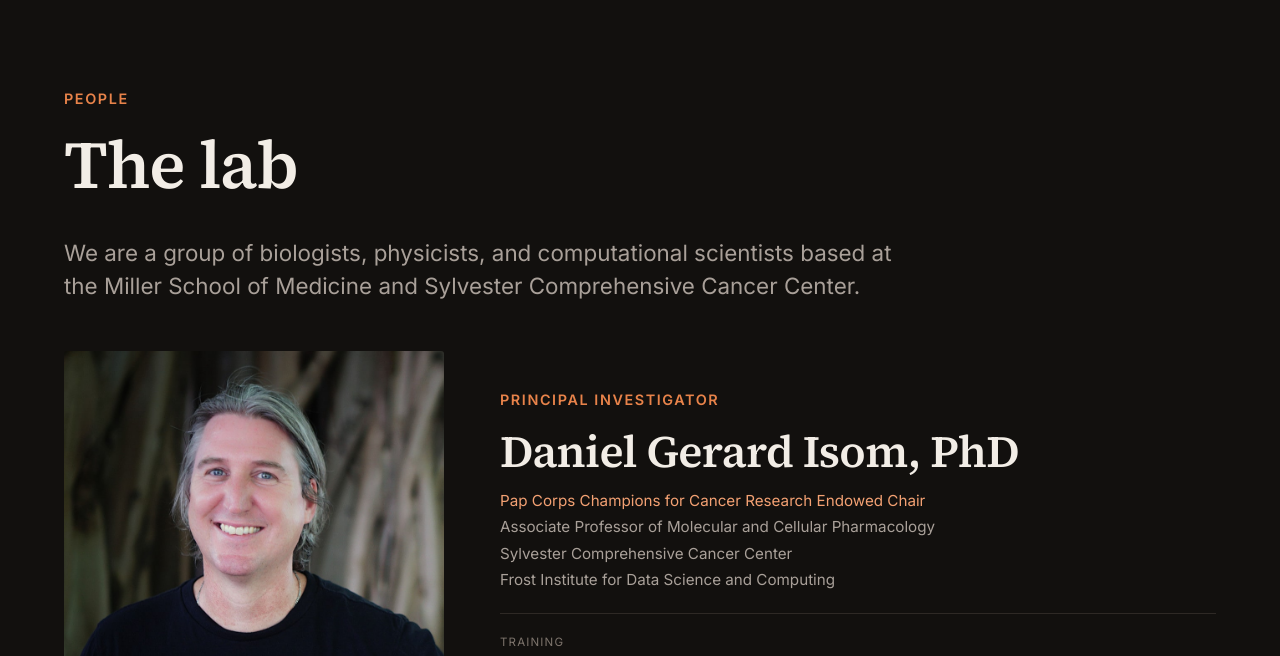
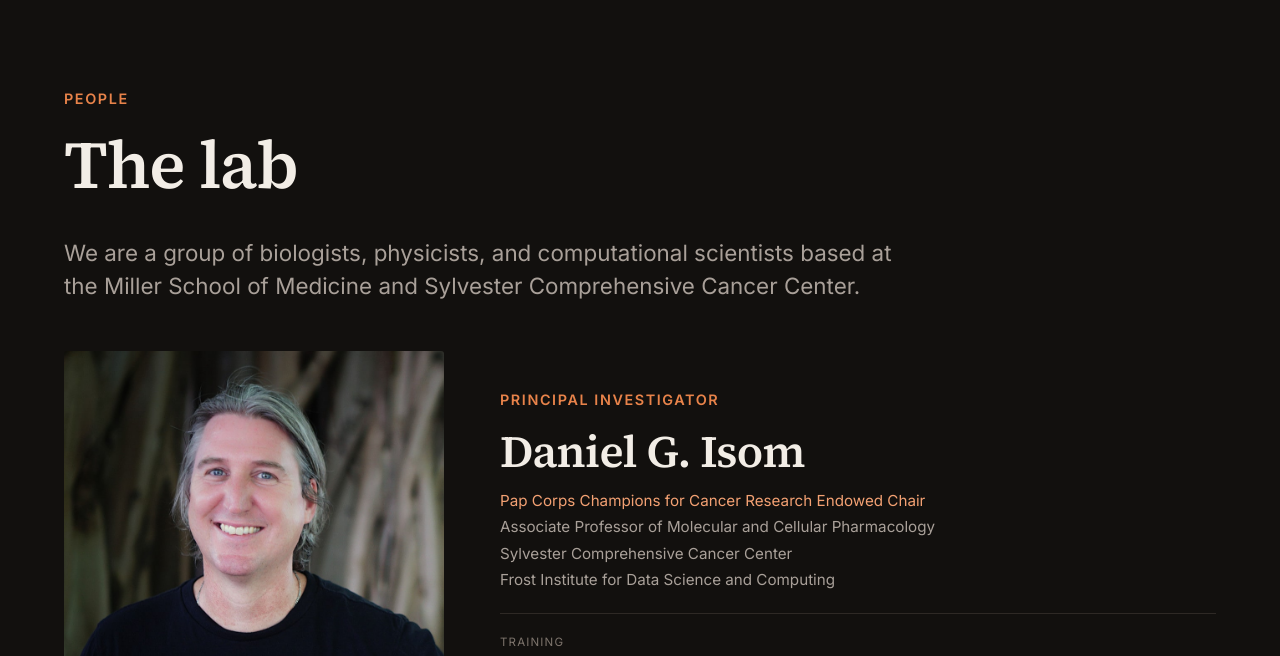
Before and after one commit to dangerisom/isomlab-website, an Astro site: page /isomlab-website/people in a window 1280 px wide. Shown: the part 68-724 px from the top of the page. Built offline with nearby package versions, Linux system fonts and the light colour scheme; Astro itself is replaced by a stand-in of ours.

Commit message:
PI name: Daniel G. Isom

```diff
--- a/src/data/people.js
+++ b/src/data/people.js
@@ -8,7 +8,7 @@
 export const people = [
   {
     slug: 'daniel-isom',
-    name: 'Daniel Gerard Isom, PhD',
+    name: 'Daniel G. Isom',
     title: 'Principal Investigator',
     role: 'pi',
     photo: 'dan.jpg',
```
